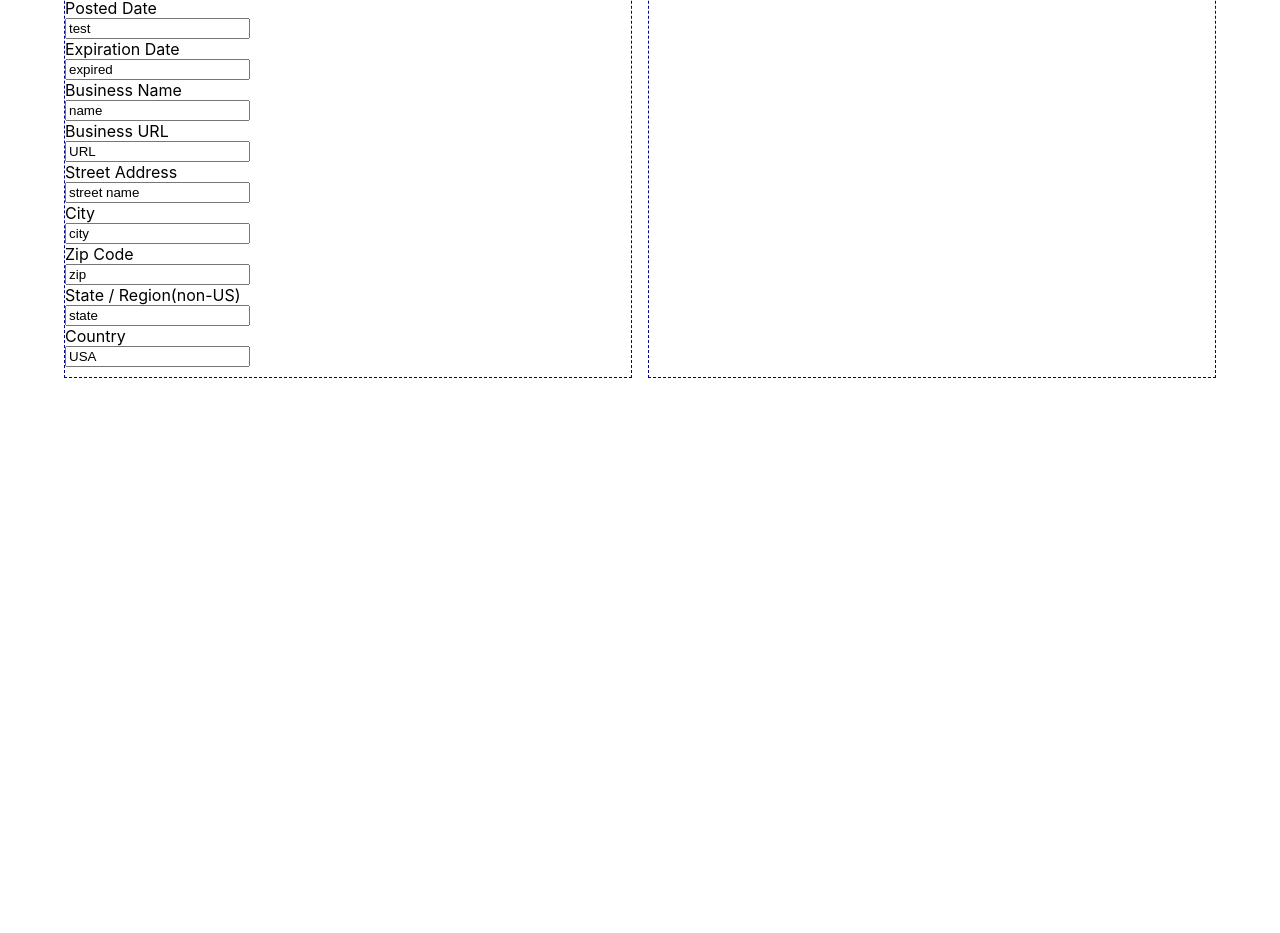
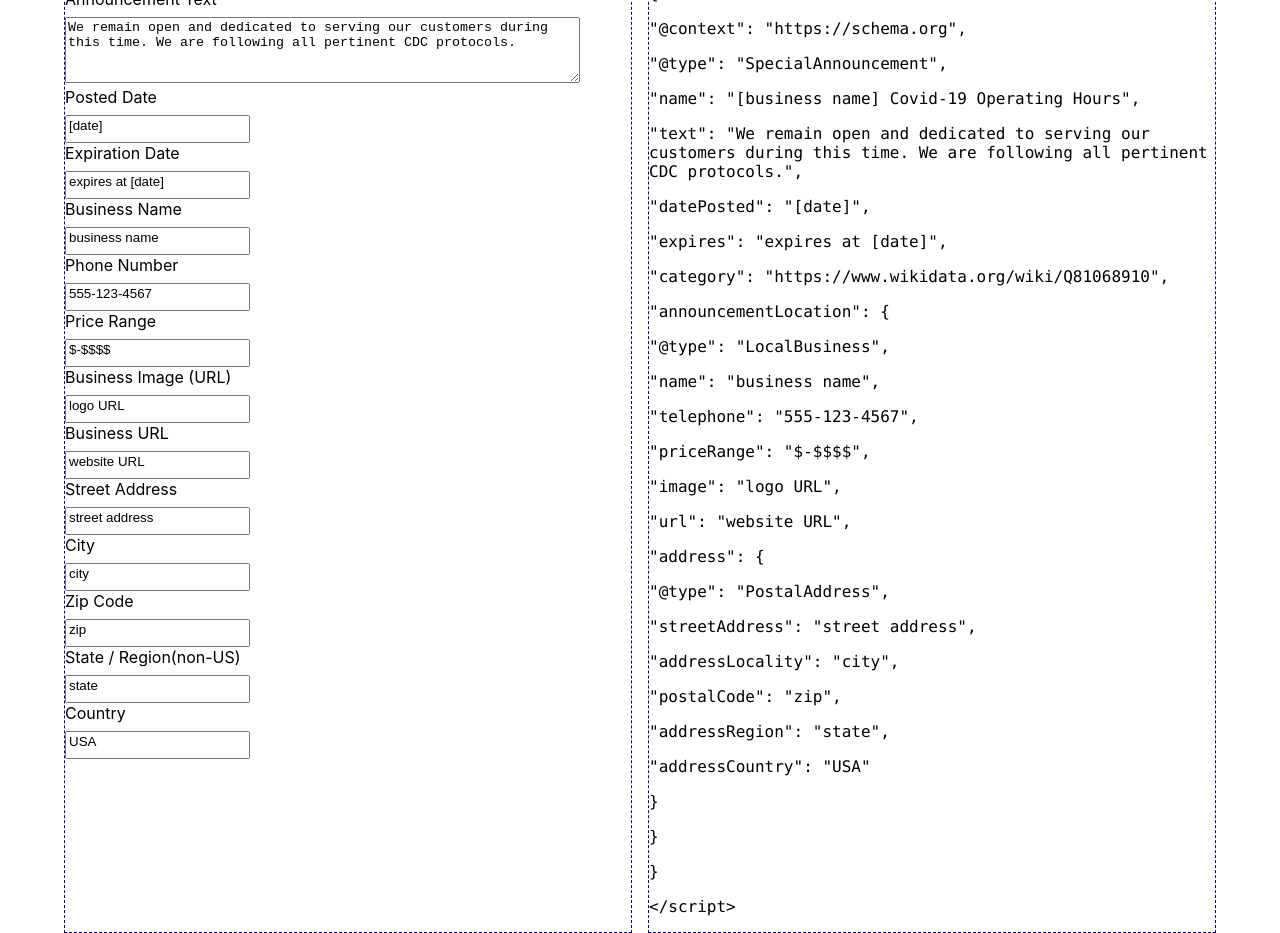
Before and after one commit to Schmidt-Aaron/SchemaGenerator, a React (Create React App) app: page / in a window 1280 px wide. Shown: the part 380-1313 px from the top of the page. Before the commit the page ends 800 px from the top, so only its background shows below. Built offline with nearby package versions, Linux system fonts and the light colour scheme.

Commit message:
rough schema output

```diff
--- a/package.json
+++ b/package.json
@@ -10,10 +10,6 @@
   "keywords": [],
   "author": "",
   "license": "ISC",
-  "bugs": {
-    "url": "https://github.com/Schmidt-Aaron/SchemaGenerator/issues"
-  },
-  "homepage": "https://github.com/Schmidt-Aaron/SchemaGenerator#readme",
   "dependencies": {
     "@testing-library/jest-dom": "^4.2.4",
     "@testing-library/react": "^9.3.2",
--- a/src/App.css
+++ b/src/App.css
@@ -24,4 +24,9 @@
 label,
 input {
   display: block;
+  padding-bottom: 0.5rem;
 }
+
+textarea {
+  width: 90%;
+}
--- a/src/App.js
+++ b/src/App.js
@@ -7,17 +7,21 @@ import { SAProvider } from "./context/specialAnnouncement";
 
 function App() {
   const initialState = {
-    announcementName: "Greetings",
-    announcementText: "Test text field goes here",
-    datePosted: "test",
-    dateExpires: "expired",
-    businessName: "name",
-    businessURL: "URL",
-    streetAddress: "street name",
+    announcementName: "[business name] Covid-19 Operating Hours",
+    announcementText:
+      "We remain open and dedicated to serving our customers during this time. We are following all pertinent CDC protocols.",
+    datePosted: "[date]",
+    dateExpires: "expires at [date]",
+    businessName: "business name",
+    priceRange: "$-$$$$",
+    telephone: "555-123-4567",
+    businessImage: "logo URL",
+    businessURL: "website URL",
+    streetAddress: "street address",
     city: "city",
     zipCode: "zip",
     state: "state",
-    Country: "USA",
+    country: "USA",
   };
 
   const [announcement, setAnnouncement] = useState(initialState);
--- a/src/components/about.js
+++ b/src/components/about.js
@@ -7,6 +7,14 @@ export default function About() {
       <p>about jsonld</p>
       <h2>Instructions</h2>
       <p>How to use this thing</p>
+      <ul>
+        <li>
+          Obtain the current schema data from site using{" "}
+          <a href="https://search.google.com/structured-data/testing-tool/u/0/">
+            structured Data Testing Tool.
+          </a>
+        </li>
+      </ul>
     </div>
   );
 }
--- a/src/components/inputPanel.js
+++ b/src/components/inputPanel.js
@@ -7,13 +7,17 @@ export default function InputPanel(props) {
     datePosted,
     dateExpires,
     businessName,
+    telephone,
+    priceRange,
     businessURL,
+    businessImage,
     streetAddress,
     city,
     zipCode,
     state,
-    Country,
+    country,
   } = props.values;
+
   const handleChange = (event) => {
     const { name, value } = event.target;
 
@@ -34,6 +38,7 @@ export default function InputPanel(props) {
         <label htmlFor="announcementText">Announcement Text</label>
         <textarea
           type="text"
+          rows={4}
           name="announcementText"
           value={announcementText}
           onChange={handleChange}
@@ -54,7 +59,7 @@ export default function InputPanel(props) {
           value={dateExpires}
           onChange={handleChange}
         />
-
+        {/* Only use if need to toggle between local business and civic structure */}
         {/* <label htmlFor="type">Local Business vs Civic Structure</label>
         <input type="text" name="type" value={} onChange={handleChange} /> */}
 
@@ -66,10 +71,34 @@ export default function InputPanel(props) {
           onChange={handleChange}
         />
 
+        <label htmlFor="telephone">Phone Number</label>
+        <input
+          type="text"
+          name="telephone"
+          value={telephone}
+          onChange={handleChange}
+        />
+
+        <label htmlFor="priceRange">Price Range</label>
+        <input
+          type="text"
+          name="priceRange"
+          value={priceRange}
+          onChange={handleChange}
+        />
+
+        <label htmlFor="businessImage">Business Image (URL)</label>
+        <input
+          type="text"
+          name="businessImage"
+          value={businessImage}
+          onChange={handleChange}
+        />
+
         <label htmlFor="Business URL">Business URL</label>
         <input
           type="text"
-          name="Business URL"
+          name="businessURL"
           value={businessURL}
           onChange={handleChange}
         />
@@ -77,35 +106,30 @@ export default function InputPanel(props) {
         <label htmlFor="Street Address">Street Address</label>
         <input
           type="text"
-          name="Street Address"
+          name="streetAddress"
           value={streetAddress}
           onChange={handleChange}
         />
 
         <label htmlFor="City">City</label>
-        <input type="text" name="City" value={city} onChange={handleChange} />
+        <input type="text" name="city" value={city} onChange={handleChange} />
 
         <label htmlFor="Zip Code">Zip Code</label>
         <input
           type="text"
-          name="Zip Code"
+          name="zipCode"
           value={zipCode}
           onChange={handleChange}
         />
 
         <label htmlFor="State/Region">State / Region(non-US)</label>
-        <input
-          type="text"
-          name="State/Region"
-          value={state}
-          onChange={handleChange}
-        />
+        <input type="text" name="state" value={state} onChange={handleChange} />
 
         <label htmlFor="Country">Country</label>
         <input
           type="text"
-          name="Country"
-          value={Country}
+          name="country"
+          value={country}
           onChange={handleChange}
         />
       </form>
--- a/src/components/outputPanel.js
+++ b/src/components/outputPanel.js
@@ -5,15 +5,97 @@ export default function OutputPanel(props) {
   const context = useContext(SpecialAnnouncementContext);
   console.log(context);
 
+  const {
+    announcementName,
+    announcementText,
+    datePosted,
+    dateExpires,
+    businessName,
+    telephone,
+    businessURL,
+    businessImage,
+    priceRange,
+    streetAddress,
+    city,
+    zipCode,
+    state,
+    country,
+  } = context;
+
   return (
     <div className="panel">
       <code>
-        <span> </span>
-        // type="application/ld+json">
-        {/* {
-          "@context" + \u003A + "https\u003A//schema.org",
-          "@type"\u003A "SpecialAnnouncement",
-          "name"\u003A "We remain open for video ehealth appointments.",
+        <p>{`<script type="application/ld+json">`}</p>
+        <p>{`{`}</p>
+        <p>
+          {`"@context"`}: {`"https://schema.org",`}
+        </p>
+        <p>
+          {`"@type"`}: {`"SpecialAnnouncement",`}
+        </p>
+        <p>
+          {`"name"`}: {`"${announcementName}",`}
+        </p>
+        <p>
+          {`"text"`}: {`"${announcementText}",`}
+        </p>
+        <p>
+          {`"datePosted"`}: {`"${datePosted}",`}
+        </p>
+        <p>
+          {`"expires"`}: {`"${dateExpires}",`}
+        </p>
+        <p>
+          {`"category"`}: {`"https://www.wikidata.org/wiki/Q81068910",`}
+        </p>
+        <p>
+          {`"announcementLocation"`}: {`{`}
+        </p>
+        <p>
+          {`"@type"`}: {`"LocalBusiness",`}
+        </p>
+        <p>
+          {`"name"`}: {`"${businessName}",`}
+        </p>
+        <p>
+          {`"telephone"`}: {`"${telephone}",`}
+        </p>
+        <p>
+          {`"priceRange"`}: {`"${priceRange}",`}
+        </p>
+        <p>
+          {`"image"`}: {`"${businessImage}",`}
+        </p>
+        <p>
+          {`"url"`}: {`"${businessURL}",`}
+        </p>
+        <p>
+          {`"address"`}: {`{`}
+        </p>
+        <p>
+          {`"@type"`}: {`"PostalAddress",`}
+        </p>
+        <p>
+          {`"streetAddress"`}: {`"${streetAddress}",`}
+        </p>
+        <p>
+          {`"addressLocality"`}: {`"${city}",`}
+        </p>
+        <p>
+          {`"postalCode"`}: {`"${zipCode}",`}
+        </p>
+        <p>
+          {`"addressRegion"`}: {`"${state}",`}
+        </p>
+        <p>
+          {`"addressCountry"`}: {`"${country}"`}
+        </p>
+        <p>{`}`}</p>
+        <p>{`}`}</p>
+        <p>{`}`}</p>
+        <p>{`</script>`}</p>
+        {/*
+
           "text"\u003A "We may not be able to see you in person but we are still here for you. While we obviously cannot deliver hands-on care remotely, there are many things that can be done to alleviate your pain or discomfort so you can feel like your best physical self.",
           "datePosted"\u003A "2020-04-01T08\u003A00",
           "category"\u003A "https\u003A//www.wikidata.org/wiki/Q81068910",
```
